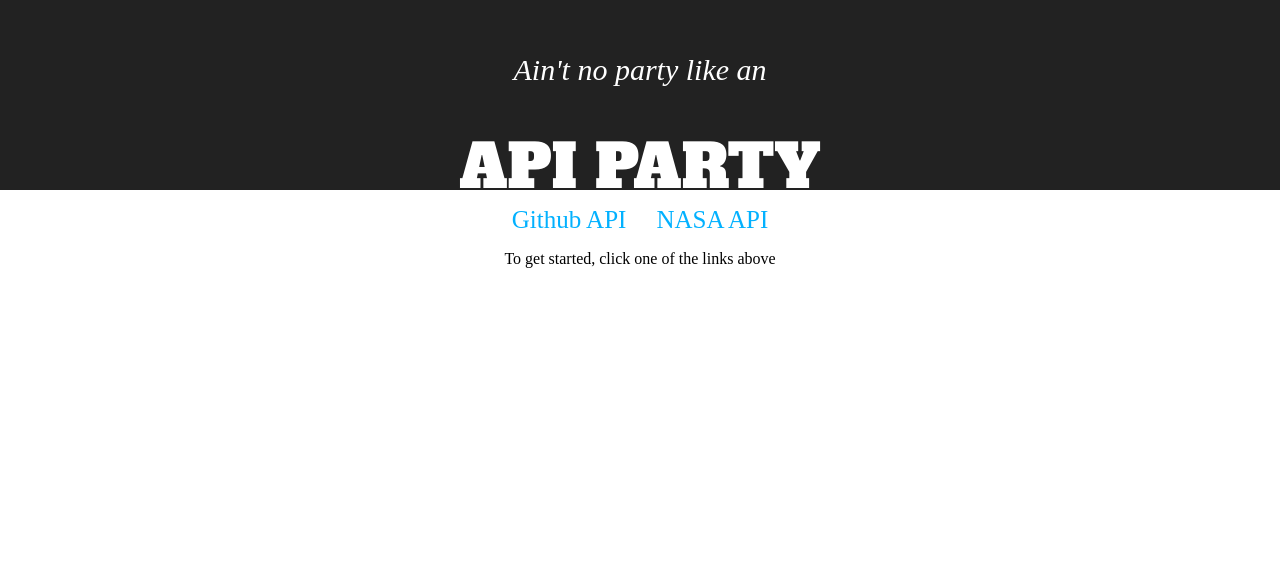
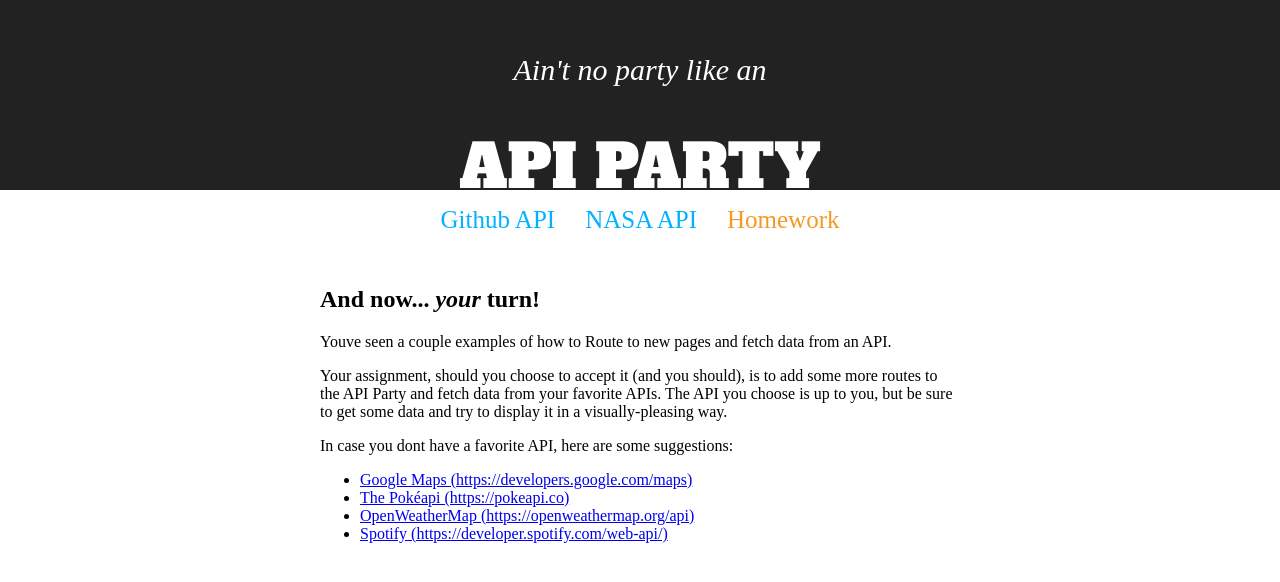
Before and after one commit to j-leow/api-party, a React (Create React App) app: page /homework in a window 1280 px wide. Shown: the top 582 px of the page. Built offline with nearby package versions, Linux system fonts and the light colour scheme; a web font is replaced by a local one.

Commit message:
Make the page refresh every time username is inputted

```diff
--- a/src/App.js
+++ b/src/App.js
@@ -4,6 +4,7 @@
 
 import Github from './Github'
 import Nasa from './Nasa'
+import Homework from './Homework'
 
 class App extends Component {
   render() {
@@ -23,11 +24,16 @@
               <NavLink to='/nasa'>NASA API</NavLink>
             </li>
 
+            <li>
+              <NavLink to='/homework'>Homework</NavLink>
+            </li>
+
           </ul>
         </div>
         <Switch>
           <Route path='/github' component={Github} />
           <Route path='/nasa' component={Nasa} />
+          <Route path='/homework' component={Homework} />
           <Route render={() => <p>To get started, click one of the links above</p>} />
         </Switch>
       </div>
--- a/src/GithubUser.js
+++ b/src/GithubUser.js
@@ -15,11 +15,18 @@
 
   constructor(props) {
     super(props)
-    this.fetchUserData()
+    this.fetchUserData(props)
   }
 
-  fetchUserData = () => {
-    fetch(`https://api.github.com/users/${this.props.match.params.username}`)
+  componentWillReceiveProps(nextProps) {
+    const locationChanged = nextProps.location !== this.props.location
+    if (locationChanged) {
+      this.fetchUserData(nextProps)
+    }
+  }
+
+  fetchUserData = (props) => {
+    fetch(`https://api.github.com/users/${props.match.params.username}`)
     .then(response => response.json())
     .then(user => this.setState({ user }))
   }
--- /dev/null
+++ b/src/Homework.css
@@ -0,0 +1,6 @@
+.homework {
+  text-align: left;
+  padding: 1rem;
+  max-width: 40em;
+  margin: 0 auto;
+}
--- /dev/null
+++ b/src/Homework.js
@@ -0,0 +1,23 @@
+import React from 'react'
+import './Homework.css'
+
+function Homework(props) {
+  return (
+    <div className="homework">
+      <h2>And now... <em>your</em> turn!</h2>
+      <p>Youve seen a couple examples of how to Route to new pages and fetch data from an API.</p>
+      <p>Your assignment, should you choose to accept it (and you should), is to add some more routes to the API Party and fetch data from your favorite APIs.  The API you choose is up to you, but be sure to get some data and try to display it in a visually-pleasing way.</p>
+      <p>In case you dont have a favorite API, here are some suggestions:</p>
+
+      <ul>
+        <li><a href="https://developers.google.com/maps/">Google Maps (https://developers.google.com/maps)</a></li>
+        <li><a href="https://pokeapi.co">The Pokéapi (https://pokeapi.co)</a></li>
+        <li><a href="https://openweathermap.org/api">OpenWeatherMap (https://openweathermap.org/api)</a></li>
+        <li><a href="https://developer.spotify.com/web-api/">Spotify (https://developer.spotify.com/web-api/)</a></li>
+      </ul>
+
+    </div>
+  )
+}
+
+export default Homework
```
